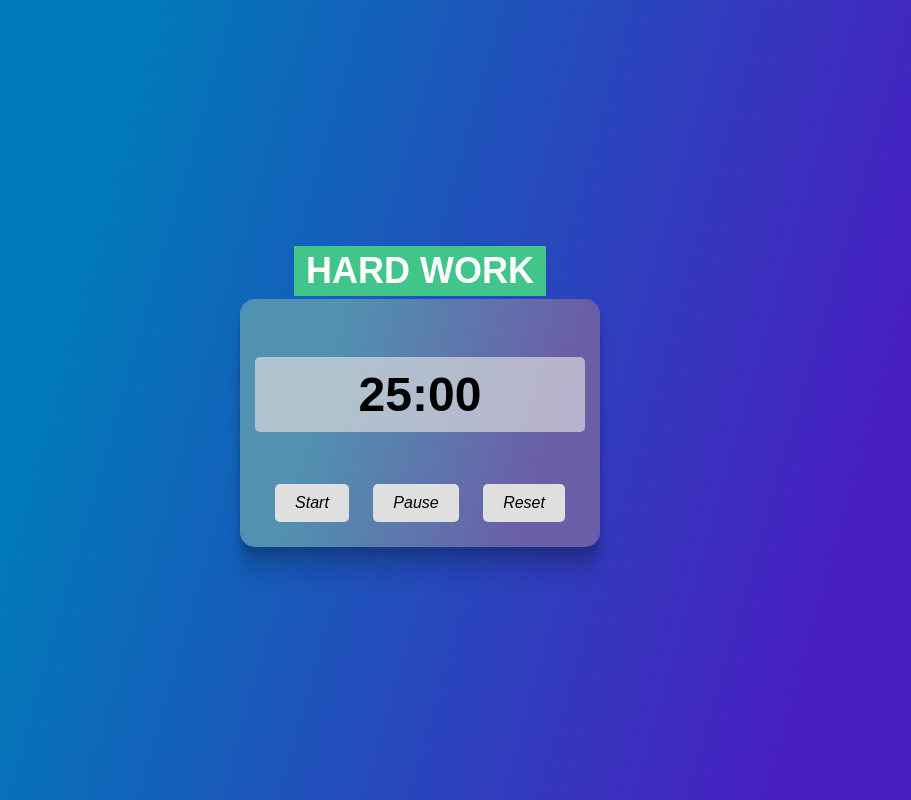
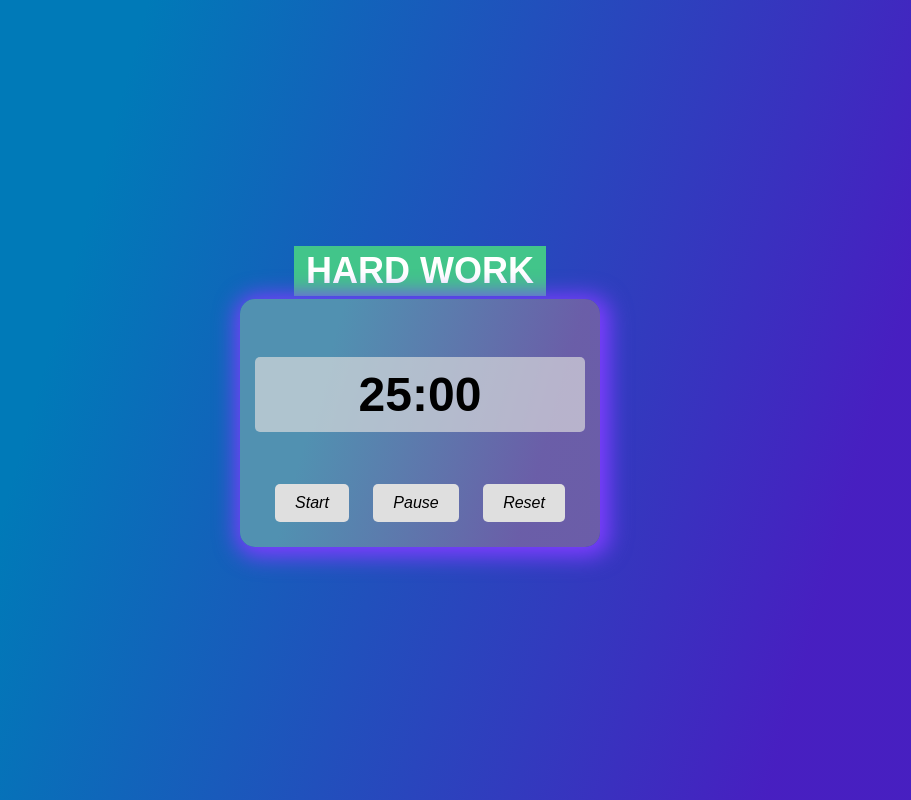
Before and after one commit to Ashmoon32/JavaScript-Small-Project, a plain HTML site: page pomodoro-timer/index.html in a window 1280 px wide. In both pictures the pointer is over the element 640 px from the left and 430 px from the top of the page. Shown: the whole page, without its empty margins (220-1131 px from the left). Drawn offline with Linux system fonts and the light colour scheme.

Commit message:
Change hover color

```diff
--- a/pomodoro-timer/index.html
+++ b/pomodoro-timer/index.html
@@ -30,7 +30,8 @@
 
         .card:hover {
             transform: translateY(-7px);
-            box-shadow: rgba(24, 78, 128, 0.09) 0px 2px 1px, rgba(11, 74, 92, 0.09) 0px 4px 2px, rgba(0, 0, 0, 0.09) 0px 8px 4px, rgba(0, 0, 0, 0.09) 0px 16px 8px, rgba(0, 0, 0, 0.09) 0px 32px 16px;;
+            /* box-shadow: rgba(24, 78, 128, 0.09) 0px 2px 1px, rgba(11, 74, 92, 0.09) 0px 4px 2px, rgba(0, 0, 0, 0.09) 0px 8px 4px, rgba(0, 0, 0, 0.09) 0px 16px 8px, rgba(0, 0, 0, 0.09) 0px 32px 16px; */
+            box-shadow: 3px 3px 21px 7px #7E3DFF;
         }
 
         h1 {
@@ -59,6 +60,7 @@
 
         button:hover {
             box-shadow: rgba(0, 0, 0, 0.1) 0px 4px 12px;
+
         }
 
         button:active {
```
